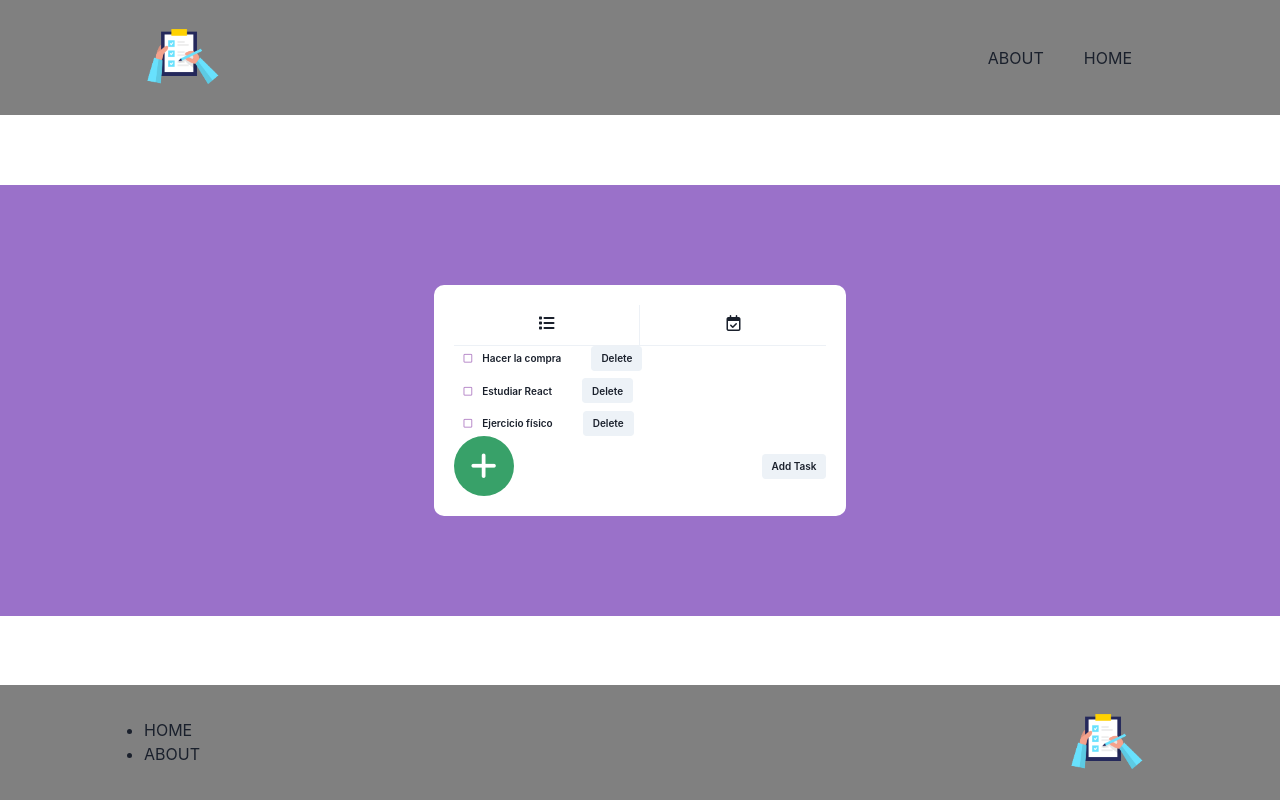
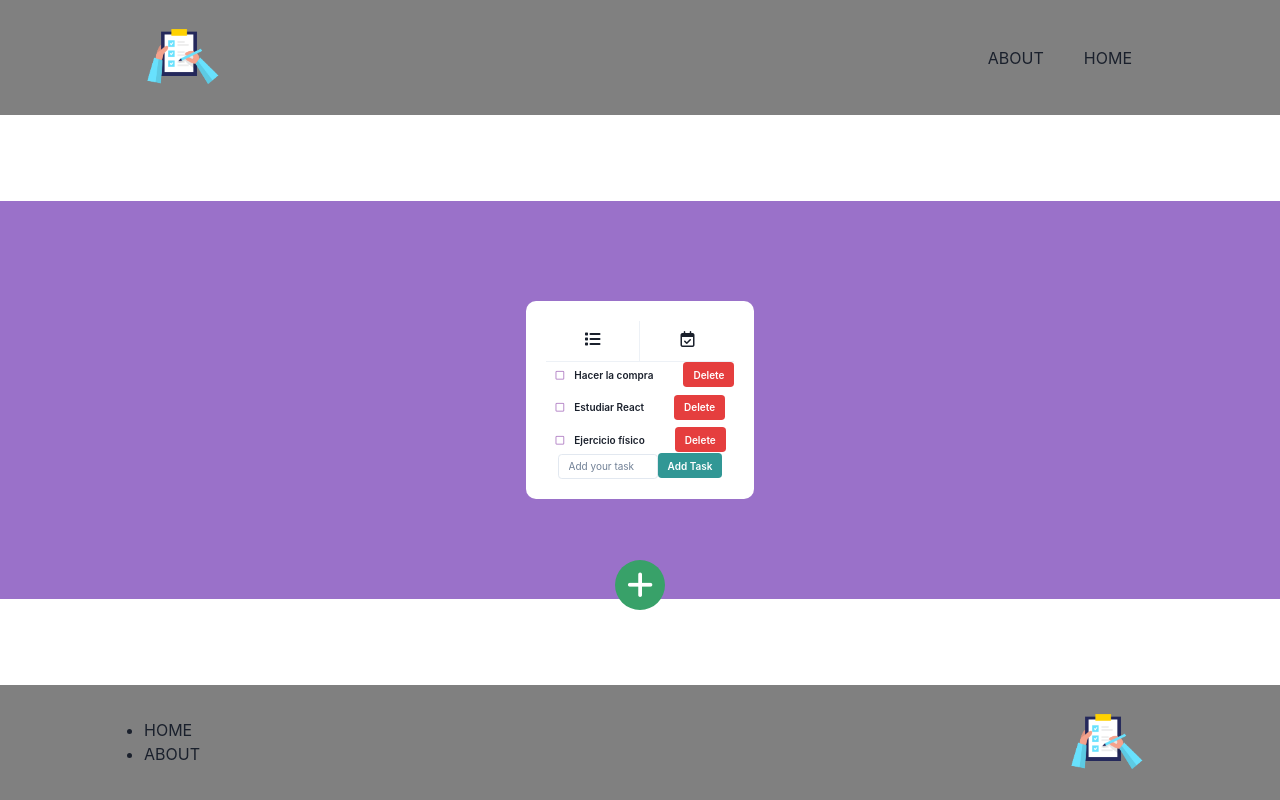
Before and after one commit to gg161087/ap_react012-ti, a React (Vite) app: page / in a window 1280 px wide. Built offline with nearby package versions, Linux system fonts and the light colour scheme.

Commit message:
boton + centrado en posicion final
botones tambien estilizados

```diff
--- a/src/components/TaskForm.jsx
+++ b/src/components/TaskForm.jsx
@@ -1,5 +1,5 @@
 import { useState } from 'react';
-import { useToast,Box,Button} from '@chakra-ui/react'
+import { useToast,Box,Button,Input} from '@chakra-ui/react'
 import { CheckIcon, WarningIcon } from '@chakra-ui/icons';
 
 export const TaskForm = ({ onTaskAdd }) => {
@@ -42,8 +42,8 @@ export const TaskForm = ({ onTaskAdd }) => {
 
     return (
         <form onSubmit={handleFormSubmit}>
-            <input type="text" value={taskName} onChange={handleInputChange} />
-            <Button type="submit">Add Task</Button>
+            <Input type="text" value={taskName} onChange={handleInputChange} variant='outline' placeholder='Add your task'  width="100px"/>
+            <Button type="submit" colorScheme='teal' variant='solid'>Add Task</Button>
         </form>
     );
 };
--- a/src/components/TaskItem.jsx
+++ b/src/components/TaskItem.jsx
@@ -24,7 +24,7 @@ export const TaskItem = ({ task, onTaskComplete, onTaskDelete }) => {
                     {task.name}
                 </Text>
             </Button>
-            <Button onClick={handleDelete}>Delete</Button>
+            <Button onClick={handleDelete} colorScheme='red'>Delete</Button>
         </Box>
 
     );
--- a/src/pages/Show.jsx
+++ b/src/pages/Show.jsx
@@ -1,5 +1,5 @@
 import { useState, useEffect } from 'react'
-import { VStack, Box, Text, Divider, Button} from '@chakra-ui/react'
+import { VStack, Box, Text, Divider, Button, Center} from '@chakra-ui/react'
 import { Header } from './../partials/Header.jsx'
 import { Footer } from './../partials/Footer.jsx'
 import { TaskList } from './../components/TaskList.jsx'
@@ -42,6 +42,7 @@ export const Show = () => {
 
             <Header/>
             <VStack bg="#9A71C9" h='max-content' p='10rem'>
+
                 <Box bg='#FFFFFF' p='2rem' borderRadius='1rem'>
                     <Box display='flex' flexDirection='row' w='100%'>
                         <Box w='50%' display='flex' justifyContent='center' p='1rem'>
@@ -53,18 +54,23 @@ export const Show = () => {
                         </Box>
                     </Box>
                     <Divider></Divider>
+                    <Center>
                     <TaskList
                         tasks={tasks}
                         onTaskComplete={handleTaskComplete}
                         onTaskDelete={handleTaskDelete}
                     />
+                    </Center>
                     <Box display='flex' justifyContent='center' alignItems='center' textAlign='center'>
-                        <Button colorScheme='green' borderRadius='3rem'width='50px' height='50px' p='30px' textAlign='center' fontSize='3rem'>
+
+                         <TaskForm onTaskAdd={handleTaskAdd} />
+
+                    </Box>
+
+                </Box>
+                <Button colorScheme='green' borderRadius='3rem'width='50px' height='50px' p='20px' textAlign='center' fontSize='3rem' position='absolute' bottom='190px'>
                             <i class="fa-solid fa-plus"></i>
-                        </Button>
-                         <TaskForm onTaskAdd={handleTaskAdd} />
-                    </Box>
-                </Box>
+                </Button>
             </VStack>
             <Footer/>
         </>
```
